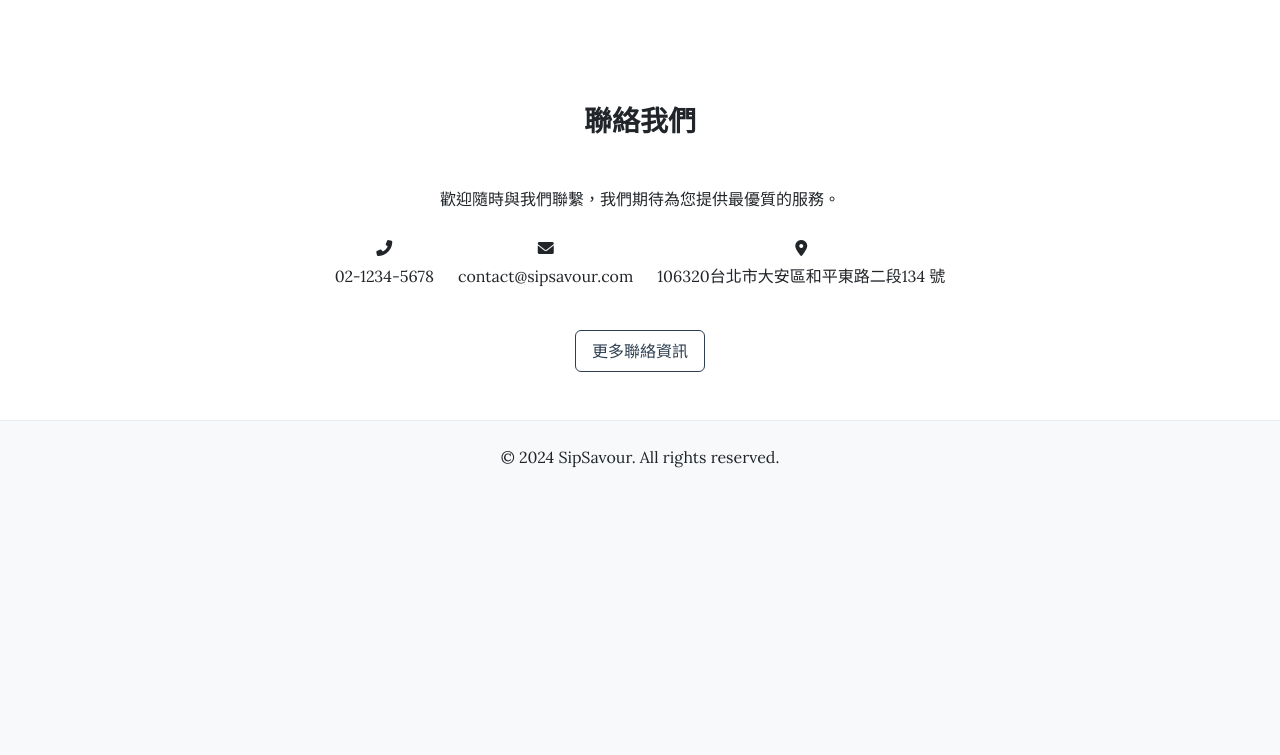
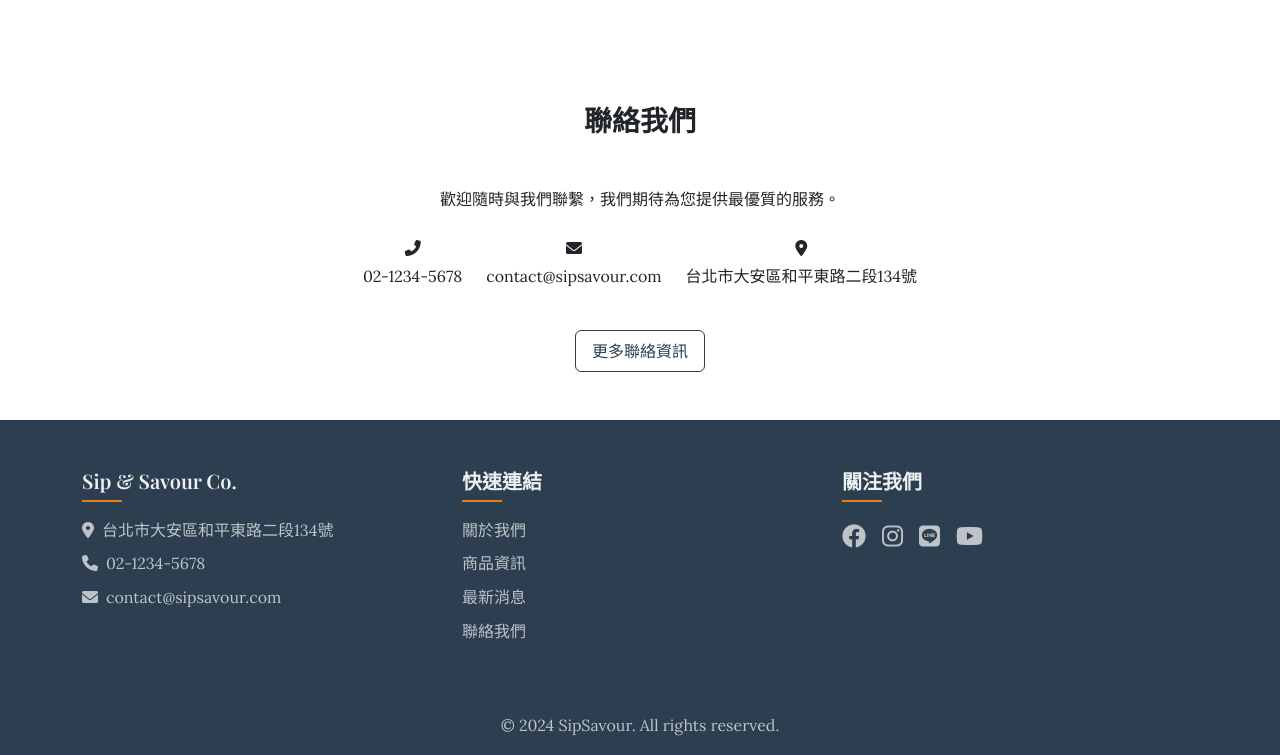
Before and after one commit to Yong-Cheng-Huang/Sip-Savour-Co, a Django app: page / in a window 1280 px wide. Shown: the part 948-1703 px from the top of the page. Before the commit the page ends 1416 px from the top, so only its background shows below. Run offline with Django 5.2, Linux system fonts and the light colour scheme; data that the repository does not hold is empty; parts of the project's set-up code (start-up, migrations or seed data) failed here and were passed over.

Commit message:
Modify footer design and layout in base.html.

```diff
--- a/static/css/style.css
+++ b/static/css/style.css
@@ -7,8 +7,12 @@ body {
   font-weight: 400;
   line-height: 1.6;
   min-height: 100vh;
-  position: relative;
-  padding-bottom: 60px; /* Footer height */
+  display: flex;
+  flex-direction: column;
+}
+
+main {
+  flex: 1 0 auto;
 }
 
 /* Headings */
@@ -25,12 +29,61 @@ h6 {
 
 /* Footer */
 footer {
+  flex-shrink: 0;
+  width: 100%;
+  background-color: #2c3e50;
+  color: #ecf0f1;
+  padding: 3rem 0 1rem;
+  margin-top: auto;
+}
+
+footer h5 {
+  color: #ecf0f1;
+  font-weight: 600;
+  margin-bottom: 1.5rem;
+  position: relative;
+  padding-bottom: 0.5rem;
+}
+
+footer h5::after {
+  content: '';
   position: absolute;
+  left: 0;
   bottom: 0;
-  width: 100%;
-  height: 60px;
-  background-color: #f8f9fa;
-  border-top: 1px solid #e9ecef;
+  width: 40px;
+  height: 2px;
+  background-color: #e67e22;
+}
+
+footer p, footer a {
+  color: #bdc3c7;
+  transition: color 0.3s ease;
+}
+
+footer a:hover {
+  color: #e67e22;
+  text-decoration: none;
+}
+
+footer .social-links a {
+  color: #ecf0f1;
+  font-size: 1.5rem;
+  transition: all 0.3s ease;
+}
+
+footer .social-links a:hover {
+  color: #e67e22;
+  transform: translateY(-3px);
+}
+
+footer hr {
+  border-color: #34495e;
+  margin: 2rem 0;
+}
+
+footer .copyright {
+  color: #95a5a6;
+  font-size: 0.9rem;
 }
 
 /* Navigation */
--- a/templates/base.html
+++ b/templates/base.html
@@ -83,9 +83,47 @@
   </button>
 
   <!-- Footer -->
-  <footer class="bg-light py-4">
-    <div class="container text-center">
-      <p class="mb-0">&copy; 2024 SipSavour. All rights reserved.</p>
+  <footer>
+    <div class="container">
+      <div class="row">
+        <!-- Company Info -->
+        <div class="col-md-4 mb-3">
+          <h5 class="mb-3">Sip &amp; Savour Co.</h5>
+          <p class="mb-2"><i class="fas fa-map-marker-alt me-2"></i>台北市大安區和平東路二段134號</p>
+          <p class="mb-2"><i class="fas fa-phone me-2"></i>02-1234-5678</p>
+          <p class="mb-2"><i class="fas fa-envelope me-2"></i>contact@sipsavour.com</p>
+        </div>
+
+        <!-- Quick Links -->
+        <div class="col-md-4 mb-3">
+          <h5 class="mb-3">快速連結</h5>
+          <ul class="list-unstyled">
+            <li class="mb-2"><a href="/about" class="text-decoration-none ">關於我們</a></li>
+            <li class="mb-2"><a href="/products" class="text-decoration-none ">商品資訊</a></li>
+            <li class="mb-2"><a href="/news" class="text-decoration-none ">最新消息</a></li>
+            <li class="mb-2"><a href="/contact" class="text-decoration-none ">聯絡我們</a></li>
+          </ul>
+        </div>
+
+        <!-- Social Media -->
+        <div class="col-md-4 mb-3">
+          <h5 class="mb-3">關注我們</h5>
+          <div class="d-flex gap-3">
+            <a href="#" class="fs-4"><i class="fab fa-facebook"></i></a>
+            <a href="#" class="fs-4"><i class="fab fa-instagram"></i></a>
+            <a href="#" class="fs-4"><i class="fab fa-line"></i></a>
+            <a href="#" class="fs-4"><i class="fab fa-youtube"></i></a>
+          </div>
+        </div>
+      </div>
+
+      <!-- Copyright -->
+      <div class="row mt-1">
+        <div class="col-12">
+          <hr class="my-3">
+          <p class="text-center mb-0">&copy; 2024 SipSavour. All rights reserved.</p>
+        </div>
+      </div>
     </div>
   </footer>
 
--- a/templates/home.html
+++ b/templates/home.html
@@ -73,7 +73,7 @@
                     </div>
                     <div>
                         <i class="fas fa-map-marker-alt mb-2"></i>
-                        <p class="mb-0">106320台北市大安區和平東路二段134 號</p>
+                        <p class="mb-0">台北市大安區和平東路二段134號</p>
                     </div>
                 </div>
                 <a href="/contact" class="btn btn-outline-primary mt-3">更多聯絡資訊</a>
--- a/templates/products/product_detail.html
+++ b/templates/products/product_detail.html
@@ -16,7 +16,7 @@
 </div>
 
 <!-- Product Detail Section -->
-<div class="container mt-5">
+<div class="container mb-5">
     <div class="row">
         <!-- Product Image -->
         <div class="col-md-6 mb-4">
--- a/templates/products/product_list.html
+++ b/templates/products/product_list.html
@@ -20,7 +20,7 @@
     </div>
 
     <!-- 產品列表 -->
-    <div class="row">
+    <div class="row mb-4">
         {% for product in products %}
             <div class="col-md-3 mb-4">
                 <div class="card h-100">
```
